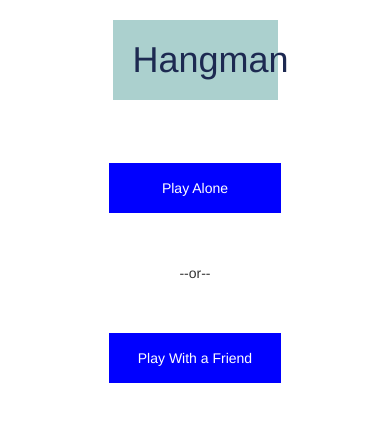
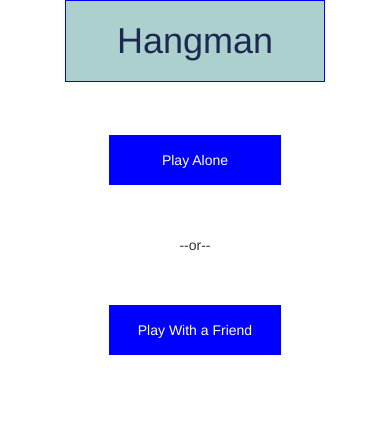
Before and after one commit to clarkmurray/js-hangman, a plain HTML site: page app/index.html in a window 390 px wide. Drawn offline with nearby package versions, Linux system fonts and the light colour scheme.

Commit message:
Title div now proper width

```diff
--- a/app/index.html
+++ b/app/index.html
@@ -11,12 +11,12 @@
 <body class="container">
 
 	<!--Heading-->
-	<div class="row text-center">
-		<div class="col-xs-3"></div>
-		<div class="col-xs-6">
+	<div class="row">
+		<div class="col-xs-2"></div>
+		<div class="col-xs-8 hangmanName showBord">
 			<h1>Hangman</h1>
 		</div>
-		<div class="col-xs-3"></div>
+		<div class="col-xs-2"></div>
 	</div>
 
 
@@ -87,7 +87,6 @@
 		</div>
 		<div class="col-xs-2 showBord"></div>
 	</div>
-
 	<div class="row is-flex text-center" id="incorrectLetters">
 			<div class="col-xs-2 showBord"></div>
 			<div class="col-xs-4 showBord">
@@ -96,8 +95,9 @@
 			<div class="col-xs-4 showBord">
 				<span id="incorrect" class="showBord"></span>
 			</div>
-			<div class="col-xs-2"></div>
+			<div class="col-xs-2 showBord"></div>
 	</div>
+
 
 
 	<div class="row text-center" id="startScreen">
--- a/app/main.js
+++ b/app/main.js
@@ -153,7 +153,7 @@ function createPhraseArray() {
 	phrase = splitPhrase.join('');
 	phraseDiv.style.display = 'none';
 	guessDiv.style.display = 'block';
-	incorrectDiv.style.display = 'block';
+	incorrectDiv.style.display = 'flex';
 	gallowsDiv.style.display = 'flex';
 	hidePhrase();
 }
--- a/app/style.css
+++ b/app/style.css
@@ -55,11 +55,15 @@ input[type="password"] {
 	display: none;
 }
 
+.hangmanName {
+	background-color: #ABD0CE;
+}
+
 h1 {
-	background-color: #ABD0CE;
 	padding: 20px;
-	width: 100%;
+	margin: 0;
 	color: #1D2951;
+	text-align: center;
 }
 
 #showPhrase {
```
Also changed, not shown: docs/requirements.md (+2 -1 lines).
